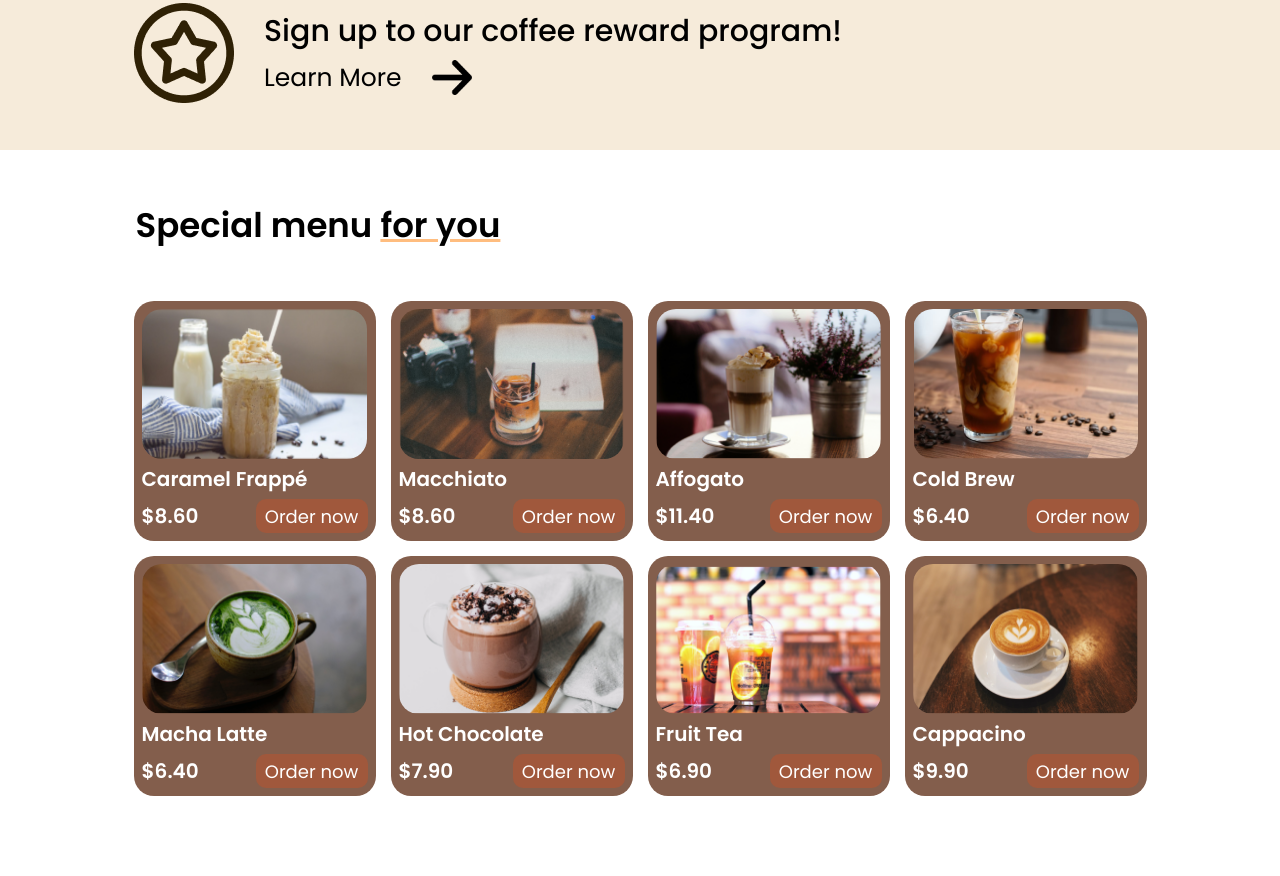
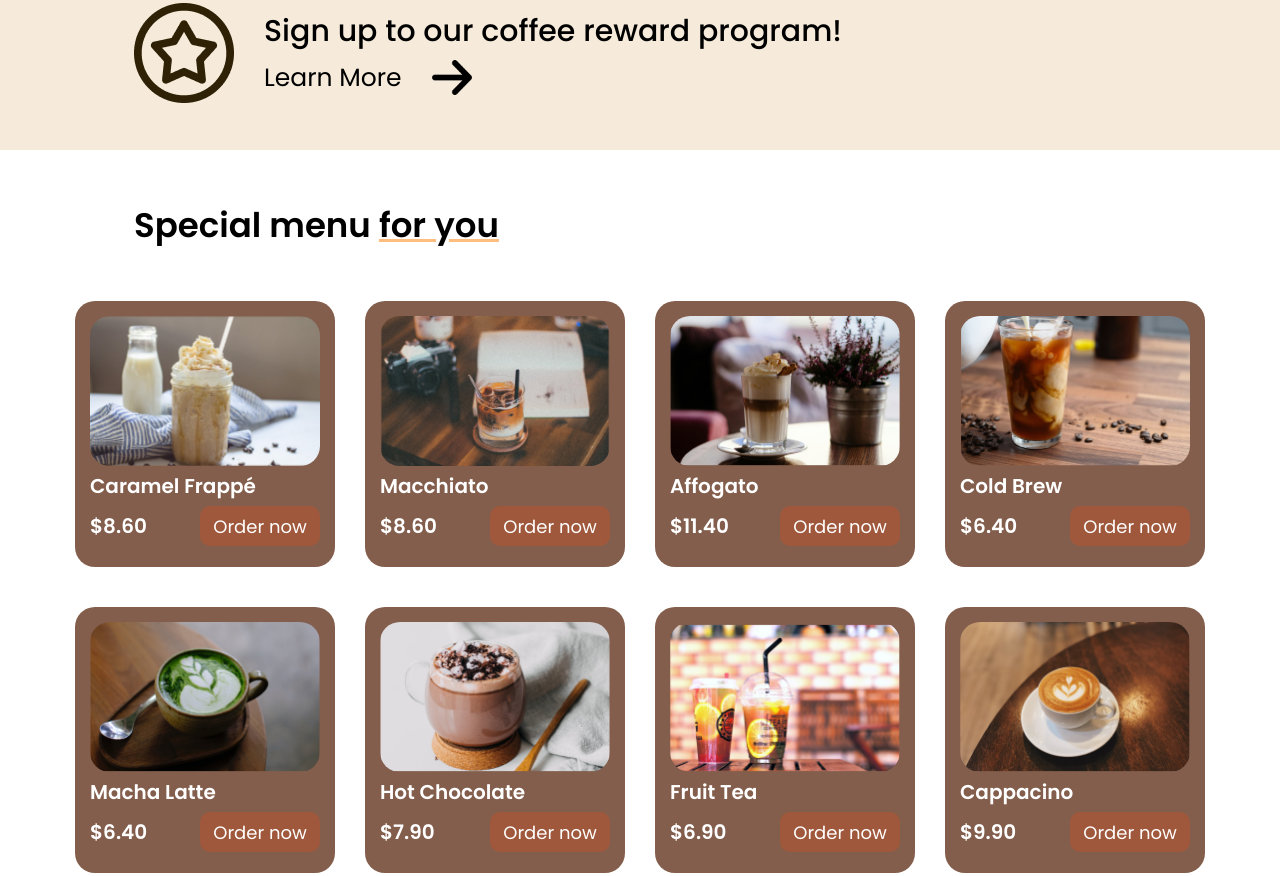
Before and after one commit to digambit/CoffeeLandingPage, a plain HTML site: page index.html in a window 1280 px wide. Shown: the part 1677-2553 px from the top of the page. Drawn offline with Linux system fonts and the light colour scheme.

Commit message:
Add special menu responsive

```diff
--- a/index.css
+++ b/index.css
@@ -824,26 +824,28 @@ button {
 }
 
 .special-menu {
+  height: 600px;
+  background: var(--white);
   display: flex;
+  font-size: var(--subtitle-font);
   flex-direction: column;
-  font-size: var(--subtitle-font);
   font-weight: var(--title-font-weight);
-  height: 600px;
-  background-color: var(--white);
   overflow-x: scroll;
   scrollbar-width: none;
 }
 
-@media screen and (min-width: 1125px) {
+@media screen and (min-width: 700px) {
   .special-menu {
     height: 760px;
+    font-size: 3.4rem;
+  }
 }
 
 .special-menu-wrapper {
+  width: 100%;
+  height: 100%;
   display: flex;
   flex-direction: column;
-    margin: 0 auto;
-  }
 }
 
 .special-menu-text {
@@ -854,10 +856,14 @@ button {
 
 @media screen and (min-width: 1125px) {
   .special-menu-text {
-  margin-left: 30px;
+    margin-left: 134px;
+  }
+}
+
+@media screen and (min-width: 700px) {
+  .special-menu-text {
     margin-top: 50px;
     margin-bottom: 50px;
-  font-size: 3.4rem;
   }
 }
 
@@ -867,9 +873,9 @@ button {
 }
 
 .grid-container {
+  margin: 0 auto;
   font-size: 2.4rem;
   width: fit-content;
-  margin: 0 28px;
   height: 100%;
   display: grid;
   grid-template-columns: repeat(4, 242px);
@@ -877,13 +883,19 @@ button {
   grid-gap: 15px;
 }
 
-@media screen and (min-width: 1440px) {
+@media screen and (min-width: 700px) {
   .grid-container {
-    padding-left: 120px;
+    margin: 0 auto;
     grid-template-columns: repeat(4, 260px);
     grid-template-rows: repeat(2, 266px);
-    grid-gap: 40px;
-    margin-left: -40px;
+    grid-column-gap: 30px;
+    grid-row-gap: 40px;
+  }
+}
+
+@media screen and (max-width: 1200px) {
+  .grid-container {
+    margin-left: 30px;
   }
 }
 
@@ -898,7 +910,7 @@ button {
   font-weight: 600;
 }
 
-@media screen and (min-width: 1440px) {
+@media screen and (min-width: 700px) {
   .special-menu-product {
     padding: 15px;
   }
@@ -911,7 +923,7 @@ button {
   border-radius: 20px;
 }
 
-@media screen and (min-width: 1440px) {
+@media screen and (min-width: 700px) {
   .special-menu-product img {
     width: 230px;
   }
@@ -940,7 +952,7 @@ button {
   font-weight: 400;
 }
 
-@media screen and (min-width: 1440px) {
+@media screen and (min-width: 700px) {
   .special-menu-button {
     width: 120px;
     height: 40px;
```
Lines whose indentation alone changed are shown as unchanged.
